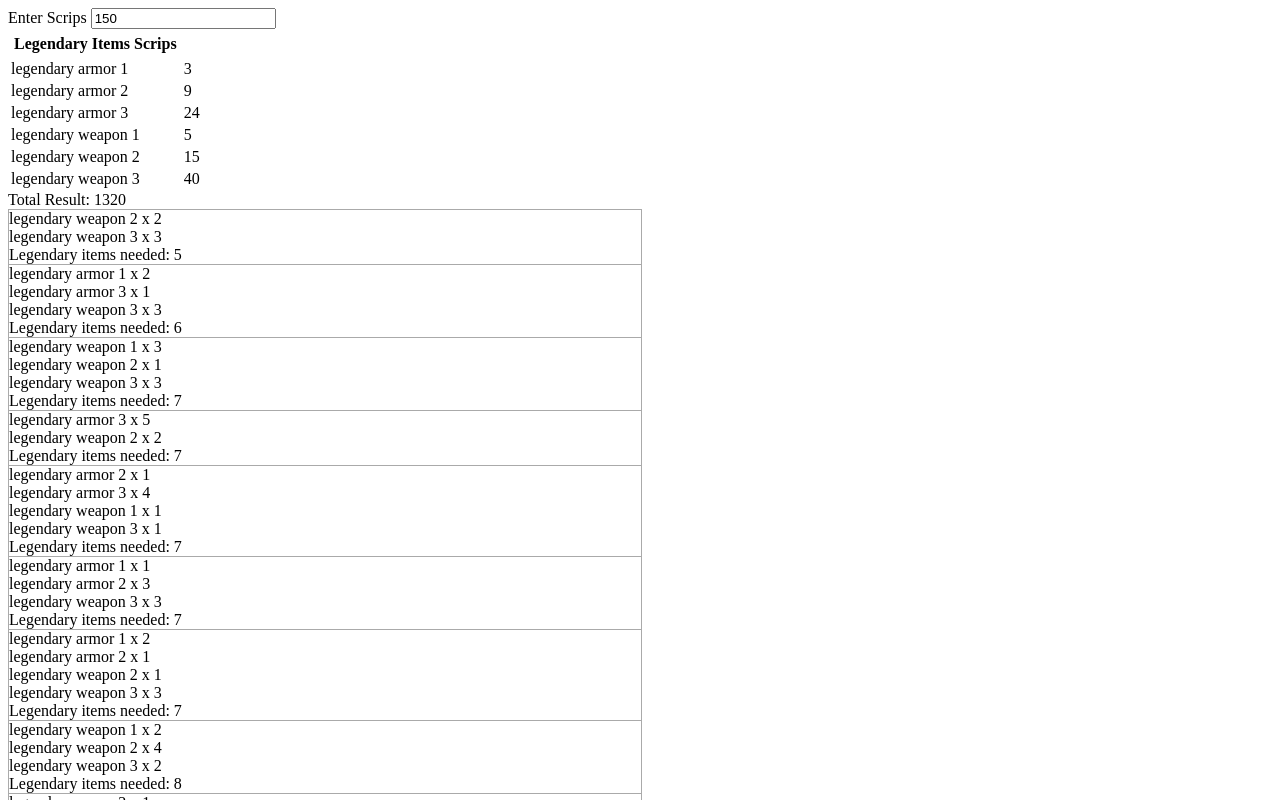
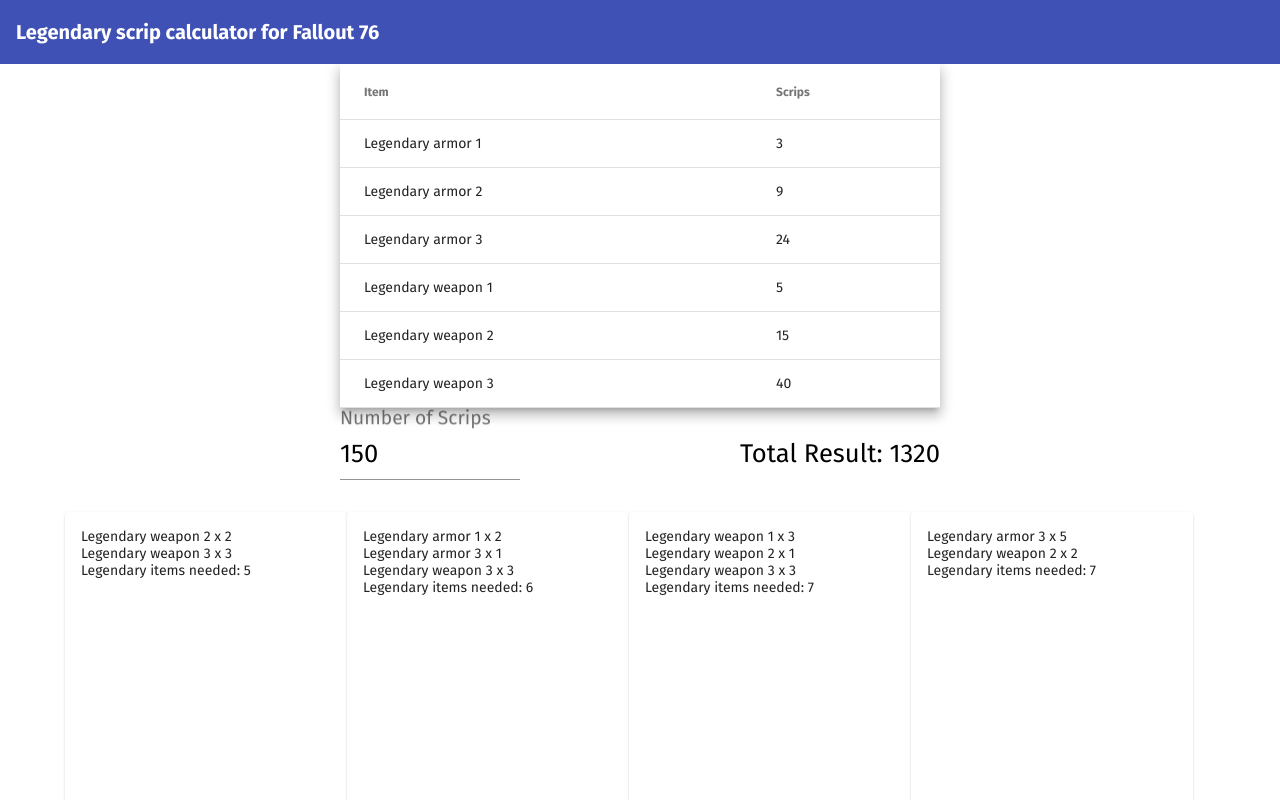
Before and after one commit to acieshk/fo76-leg-scrip-cal, an Angular app: page / in a window 1280 px wide. Shown: the top 800 px of the page. Built offline with nearby package versions, Linux system fonts and the light colour scheme.

Commit message:
update material angular

```diff
--- a/src/app/app.component.html
+++ b/src/app/app.component.html
@@ -1,33 +1,43 @@
-<!--The content below is only a placeholder and can be replaced.-->
+<mat-toolbar class="header" color="primary">
+  <span>Legendary scrip calculator for Fallout 76</span>
+</mat-toolbar>
+<mat-toolbar></mat-toolbar>
 
-Enter Scrips
-<input type="number" [(ngModel)]="scrips" (change)="change()"/>
-
-<table>
-  <th>
-    <tr>
-      <td>Legendary Items</td>
-      <td>Scrips</td>
-    </tr>
-  </th>
-  <tbody>
-    <tr *ngFor="let row of data">
-      <td>
-        {{row.name}}
-      </td>
-      <td>
-        {{row.scrip}}
-      </td>
-    </tr>
-  </tbody>
+<table mat-table [dataSource]="data" class="mat-elevation-z8">
+  <ng-container matColumnDef="name">
+    <th mat-header-cell *matHeaderCellDef> <span class="table-header">Item</span> </th>
+    <td mat-cell *matCellDef="let element"> {{element.name}} </td>
+  </ng-container>
+  <ng-container matColumnDef="scrip">
+    <th mat-header-cell *matHeaderCellDef> <span class="table-header">Scrips</span> </th>
+    <td mat-cell *matCellDef="let element"> {{element.scrip}} </td>
+  </ng-container>
+  <tr mat-header-row *matHeaderRowDef="displayedColumns"></tr>
+  <tr mat-row *matRowDef="let row; columns: displayedColumns;">
+  <!-- <ng-container matColumnDef="You have...">
+    <th mat-header-cell *matHeaderCellDef> No. </th>
+    <td mat-cell *matCellDef="let element"> {{element.position}} </td>
+  </ng-container> -->
 </table>
+<div class="center">
+  <mat-form-field class="example-full-width">
+      <input matInput type="number" placeholder="Number of Scrips" [(ngModel)]="scrips" (change)="change()" [max]="maxScrip">
+  </mat-form-field>
   Total Result: {{result.length}}
-<div class="result-block" *ngFor="let r of result">
+</div>
+<div class="grid">
+  <mat-card *ngFor="let r of result">
+    <mat-card-content>
     <div *ngFor="let row of data; let i = index">
       <div *ngIf="r[i] > 0">
         {{row.name}} x {{r[i] | json}}
       </div>
     </div>
       Legendary items needed: {{sum(r)}}
+    </mat-card-content>
+  </mat-card>
 </div>
+<!-- <div class="result-block" *ngFor="let r of result">
+
+</div> -->
 <router-outlet></router-outlet>
--- a/src/app/app.component.scss
+++ b/src/app/app.component.scss
@@ -1,3 +1,36 @@
+@import 'src/styles.scss';
+
+.header {
+  font-weight: 700;
+  position: fixed;
+  z-index: 1;
+}
+.center {
+  width: 600px;
+  margin: 0 auto;
+  display:flex;
+  justify-content: space-between;
+  align-items: baseline;
+}
+table {
+  width: 100%;
+  max-width: 600px;
+  margin:0 auto;
+  box-shadow: 0;
+  .table-header {
+    font-weight: 700;
+  }
+}
+.grid {
+  max-width: 1150px;
+  margin: 0 auto;
+  mat-card {
+    width: 250px;
+    height: 300px;
+    display:inline-grid;
+  }
+}
+
 .result-block {
   border: 1px solid #AAA;
   border-bottom: 0px;
--- a/src/app/app.component.ts
+++ b/src/app/app.component.ts
@@ -7,31 +7,33 @@
 })
 export class AppComponent {
   title = 'fo76-legendary-scrip-calculator';
+  maxScrip:number = 150;
   scrips:number = 150;
   result = []
+  displayedColumns:string[] = ['name', 'scrip']
   data:any = [
     {
-      name: 'legendary armor 1',
+      name: 'Legendary armor 1',
       scrip: 3
     },
     {
-      name: 'legendary armor 2',
+      name: 'Legendary armor 2',
       scrip: 9
     },
     {
-      name: 'legendary armor 3',
+      name: 'Legendary armor 3',
       scrip: 24
     },
     {
-      name: 'legendary weapon 1',
+      name: 'Legendary weapon 1',
       scrip: 5
     },
     {
-      name: 'legendary weapon 2',
+      name: 'Legendary weapon 2',
       scrip: 15
     },
     {
-      name: 'legendary weapon 3',
+      name: 'Legendary weapon 3',
       scrip: 40
     },
   ]
@@ -39,7 +41,7 @@
     this.change()
   }
   change() {
-    console.log('change')
+    if (this.scrips > this.maxScrip) return;
     let s = this.scrips
     this.result = [];
     for (let a = 0; this.data[0].scrip * a <= s;a++) {
@@ -89,17 +91,4 @@
     })
     return sum;
   }
-  // calc(scrips:number, input:any[], data:any[]):any[] {
-  //   var obj = data[0]
-  //   var arr = []
-  //   for(let i = 1; obj.scrip * i <= scrips;i++) {
-  //     let t = {
-  //       times: t,
-  //       obj: obj
-  //     }
-  //     arr.push(t)
-  //   }
-  //   return arr;
-  // }
-
 }
--- a/src/index.html
+++ b/src/index.html
@@ -4,7 +4,7 @@
   <meta charset="utf-8">
   <title>Fo76 Legendary Scrip Calculator</title>
   <base href="/">
-
+  <link href="https://fonts.googleapis.com/css?family=Fira+Sans:400,700&display=swap" rel="stylesheet">
   <meta name="viewport" content="width=device-width, initial-scale=1">
   <link rel="icon" type="image/x-icon" href="favicon.ico">
 </head>
--- a/src/styles.scss
+++ b/src/styles.scss
@@ -1 +1,15 @@
 /* You can add global styles to this file, and also import other style files */
+@import "~@angular/material/prebuilt-themes/indigo-pink.css";
+
+$font-stack: 'Fira Sans', sans-serif;
+
+body {
+  margin: 0;
+  padding: 0;
+  font-family: $font-stack;
+  font-size: 1.6em;
+}
+
+* {
+  font-family: $font-stack;
+}
```
Also changed, not shown: package.json (+6 -3 lines), src/app/app.module.ts (+12 -1 lines), 1 other file (tests, documents, lock files or other folders). Lines whose indentation alone changed are shown as unchanged.
